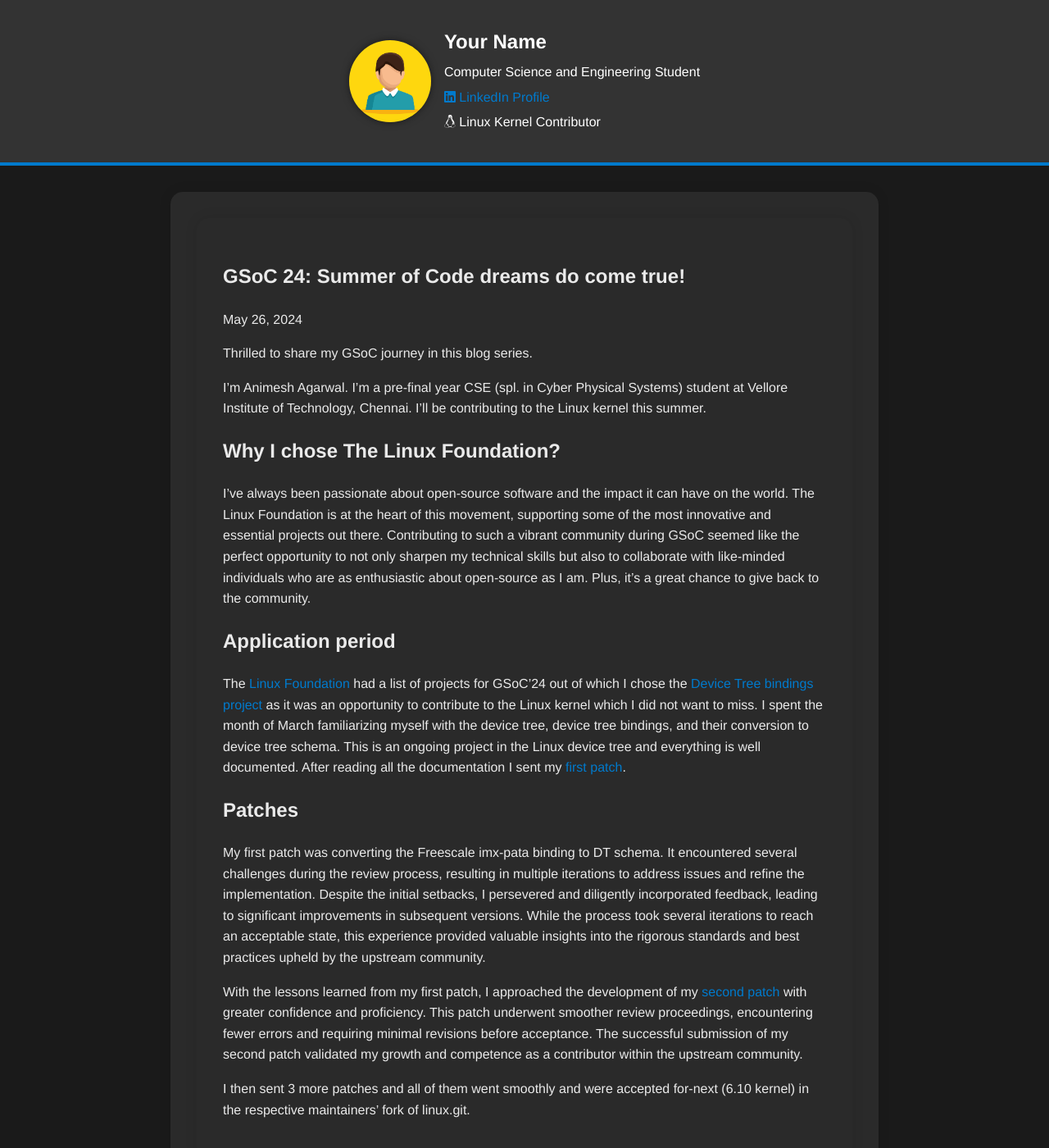
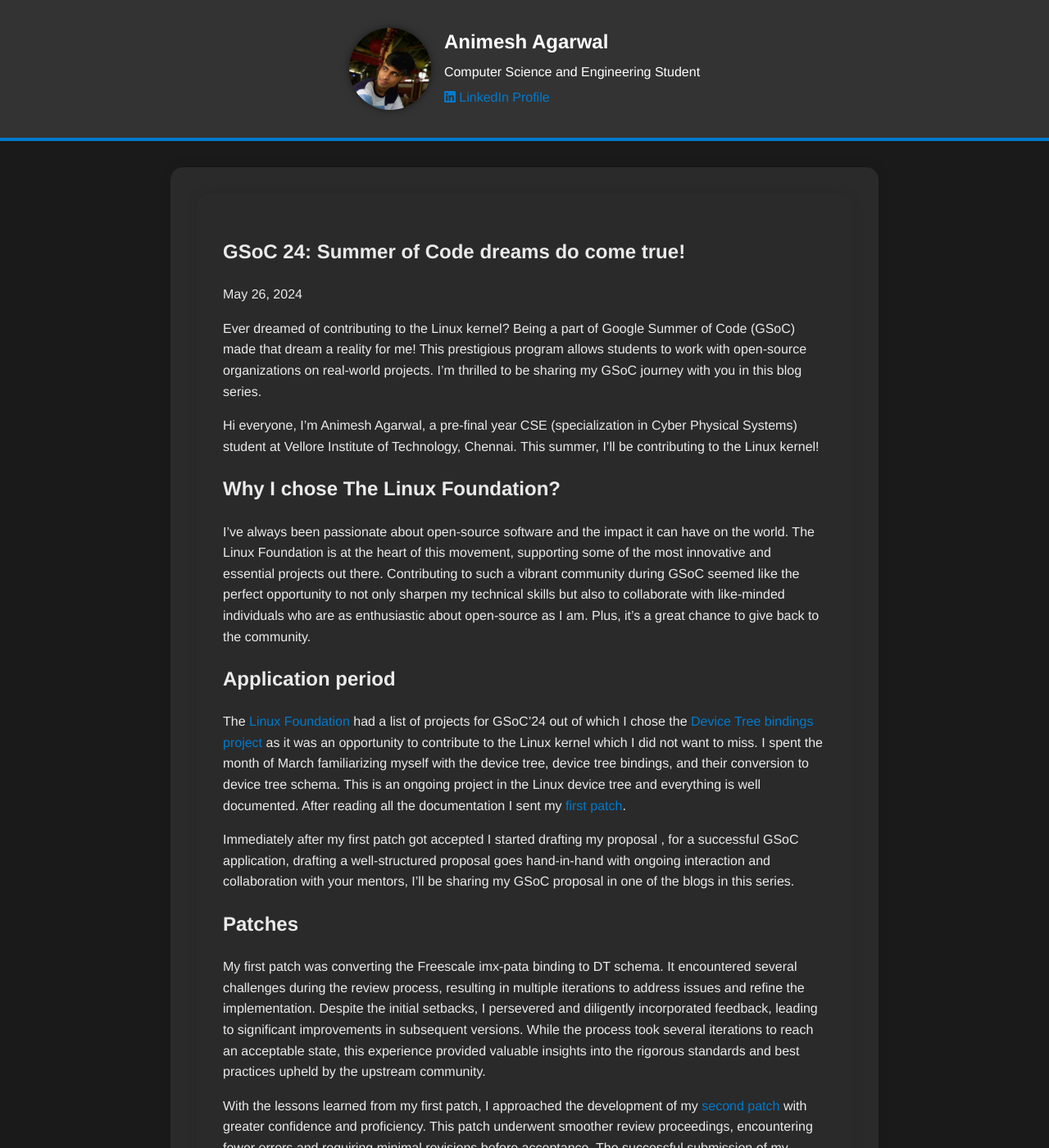
Before and after one commit to AnimeshAgarwal28/animeshagarwal28.github.io, a Jekyll site: the page built from _posts/2024-05-26-blog1.md, in a window 1280 px wide and 1400 px high. Shown: the whole window at 82% size. Built offline with Jekyll 4.4.1, drawn with Linux system fonts in a browser that asks for light colours; some of the changed text lies outside the part shown.

Commit message:
Added profile photo and minor changes in the blog.

```diff
--- a/_includes/header.html
+++ b/_includes/header.html
@@ -1,9 +1,8 @@
 <div class="profile">
   <img src="/assets/images/profile.jpg" alt="Profile Photo" class="profile-photo">
   <div class="profile-info">
-    <h1>Your Name</h1>
+    <h1>Animesh Agarwal</h1>
     <p>Computer Science and Engineering Student</p>
   <p><a href="https://www.linkedin.com/in/agarwal-animesh/"><i class="fab fa-linkedin"></i> LinkedIn Profile</a></p>
-    <p><i class="fab fa-linux"></i> Linux Kernel Contributor</p>
   </div>
 </div>
--- a/_posts/2024-05-26-blog1.md
+++ b/_posts/2024-05-26-blog1.md
@@ -5,9 +5,9 @@ date: 2024-05-26
 excerpt: "First blog of the GSoC'24 blog series"
 ---
 
-Thrilled to share my GSoC journey in this blog series.
+Ever dreamed of contributing to the Linux kernel?  Being a part of Google Summer of Code (GSoC) made that dream a reality for me!  This prestigious program allows students to work with open-source organizations on real-world projects.  I'm thrilled to be sharing my GSoC journey with you in this blog series.
 
-I'm Animesh Agarwal. I'm a pre-final year CSE (spl. in Cyber Physical Systems) student at Vellore Institute of Technology, Chennai. I'll be contributing to the Linux kernel this summer.
+Hi everyone, I'm Animesh Agarwal, a pre-final year CSE (specialization in Cyber Physical Systems) student at Vellore Institute of Technology, Chennai. This summer, I'll be contributing to the Linux kernel!
 
 ## Why I chose The Linux Foundation?
 
@@ -17,6 +17,8 @@ I've always been passionate about open-source software and the impact it can hav
 
 The [Linux Foundation](https://wiki.linuxfoundation.org/gsoc/google-summer-code-2024) had a list of projects for GSoC'24 out of which I chose the [Device Tree bindings project](https://wiki.linuxfoundation.org/gsoc/2024-gsoc-device-tree-bindings) as it was an opportunity to contribute to the Linux kernel which I did not want to miss. I spent the month of March familiarizing myself with the device tree, device tree bindings, and their conversion to device tree schema. This is an ongoing project in the Linux device tree and everything is well documented. After reading all the documentation I sent my [first patch](https://git.kernel.org/pub/scm/linux/kernel/git/next/linux-next.git/commit/?h=next-20240523&id=7c6a9783c7f0dd609d548374cc98558a6efb6143).
 
+Immediately after my first patch got accepted I started drafting my proposal , for a successful GSoC application, drafting a well-structured proposal goes hand-in-hand with ongoing interaction and collaboration with your mentors, I'll be sharing my GSoC proposal in one of the blogs in this series.
+
 ## Patches
 
 My first patch was converting the Freescale imx-pata binding to DT schema. It encountered several challenges during the review process, resulting in multiple iterations to address issues and refine the implementation. Despite the initial setbacks, I persevered and diligently incorporated feedback, leading to significant improvements in subsequent versions. While the process took several iterations to reach an acceptable state, this experience provided valuable insights into the rigorous standards and best practices upheld by the upstream community.
@@ -24,3 +26,5 @@ My first patch was converting the Freescale imx-pata binding to DT schema. It en
 With the lessons learned from my first patch, I approached the development of my [second patch](https://git.kernel.org/pub/scm/linux/kernel/git/next/linux-next.git/commit/?h=next-20240523&id=dcf2653ac12f2c1c3c0e1042c35fe90f7d74eb08) with greater confidence and proficiency. This patch underwent smoother review proceedings, encountering fewer errors and requiring minimal revisions before acceptance. The successful submission of my second patch validated my growth and competence as a contributor within the upstream community.
 
 I then sent 3 more patches and all of them went smoothly and were accepted for-next (6.10 kernel) in the respective maintainers' fork of linux.git.
+
+I'm incredibly excited about continuing my GSoC journey and sharing my experiences with you all in this blog series! Stay tuned for the next installment.
```
Also changed, not shown: assets/images/profile.jpg.
